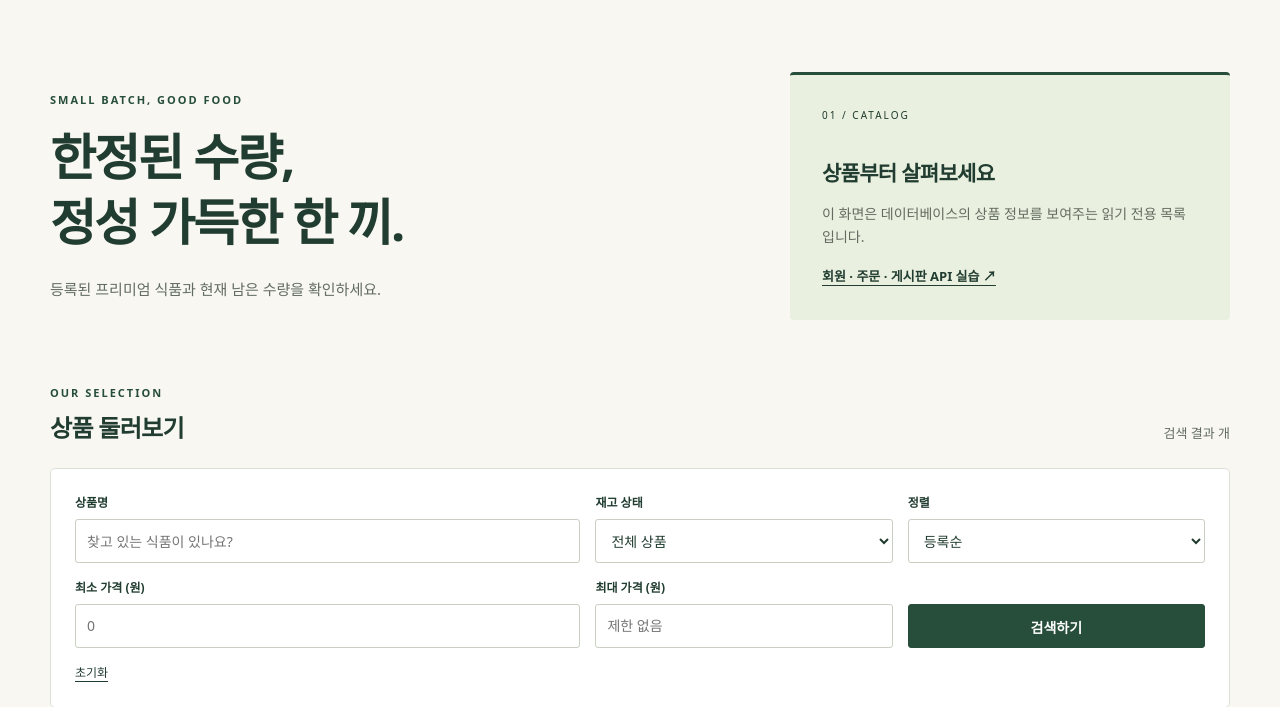
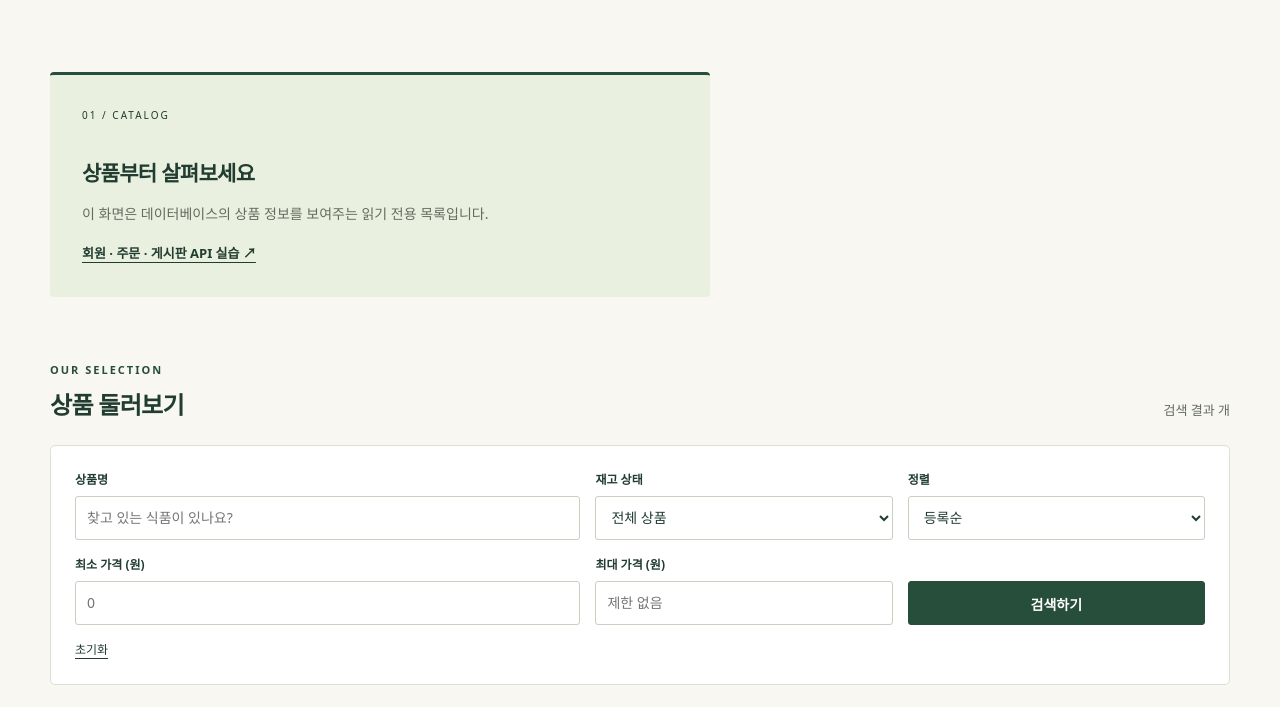
Before and after one commit to yoosangjn-stack/premium-food-api, a FastAPI app: template src/templates/catalog.html in a window 1280 px wide. Shown: the part 100-807 px from the top of the page. Run offline with FastAPI, Linux system fonts and the light colour scheme; the template is opened without the code that fills it, so the values that code supplies are empty; parts of the project's set-up code (start-up, migrations or seed data) failed here and were passed over.

Commit message:
fix: remove catalog introduction copy

```diff
--- a/src/templates/catalog.html
+++ b/src/templates/catalog.html
@@ -1,7 +1,6 @@
 {% extends "base.html" %}
 {% block content %}
 <section class="hero">
-  <div><p class="eyebrow">SMALL BATCH, GOOD FOOD</p><h1>한정된 수량,<br>정성 가득한 한 끼.</h1><p class="lead">등록된 프리미엄 식품과 현재 남은 수량을 확인하세요.</p></div>
   <aside class="hero-note"><span class="note-number">01 / CATALOG</span><h2>상품부터 살펴보세요</h2><p>이 화면은 데이터베이스의 상품 정보를 보여주는 읽기 전용 목록입니다.</p><a href="/docs">회원 · 주문 · 게시판 API 실습 ↗</a></aside>
 </section>
 <section aria-labelledby="catalog-heading">
```
Also changed, not shown: 1 other file.
